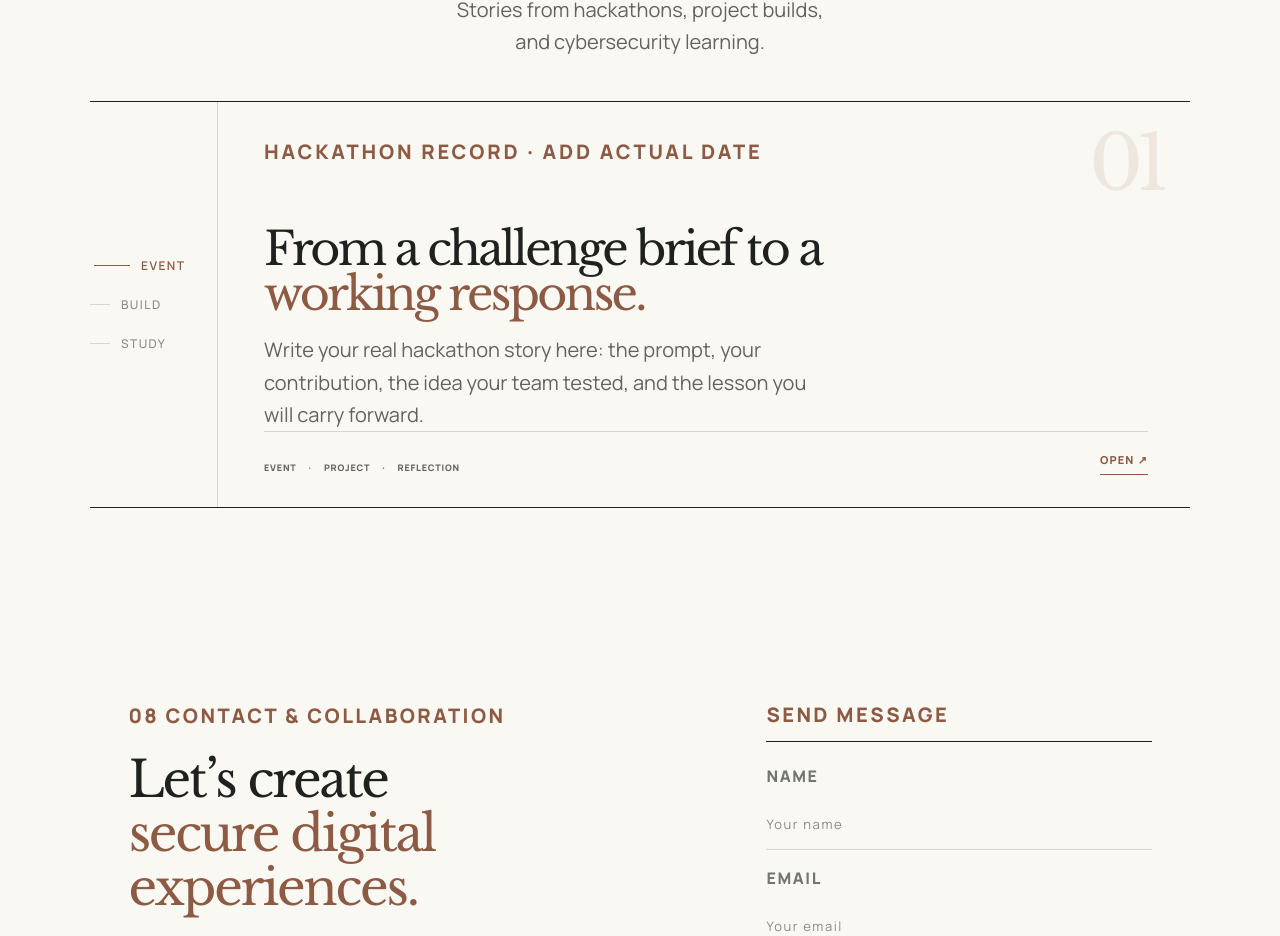
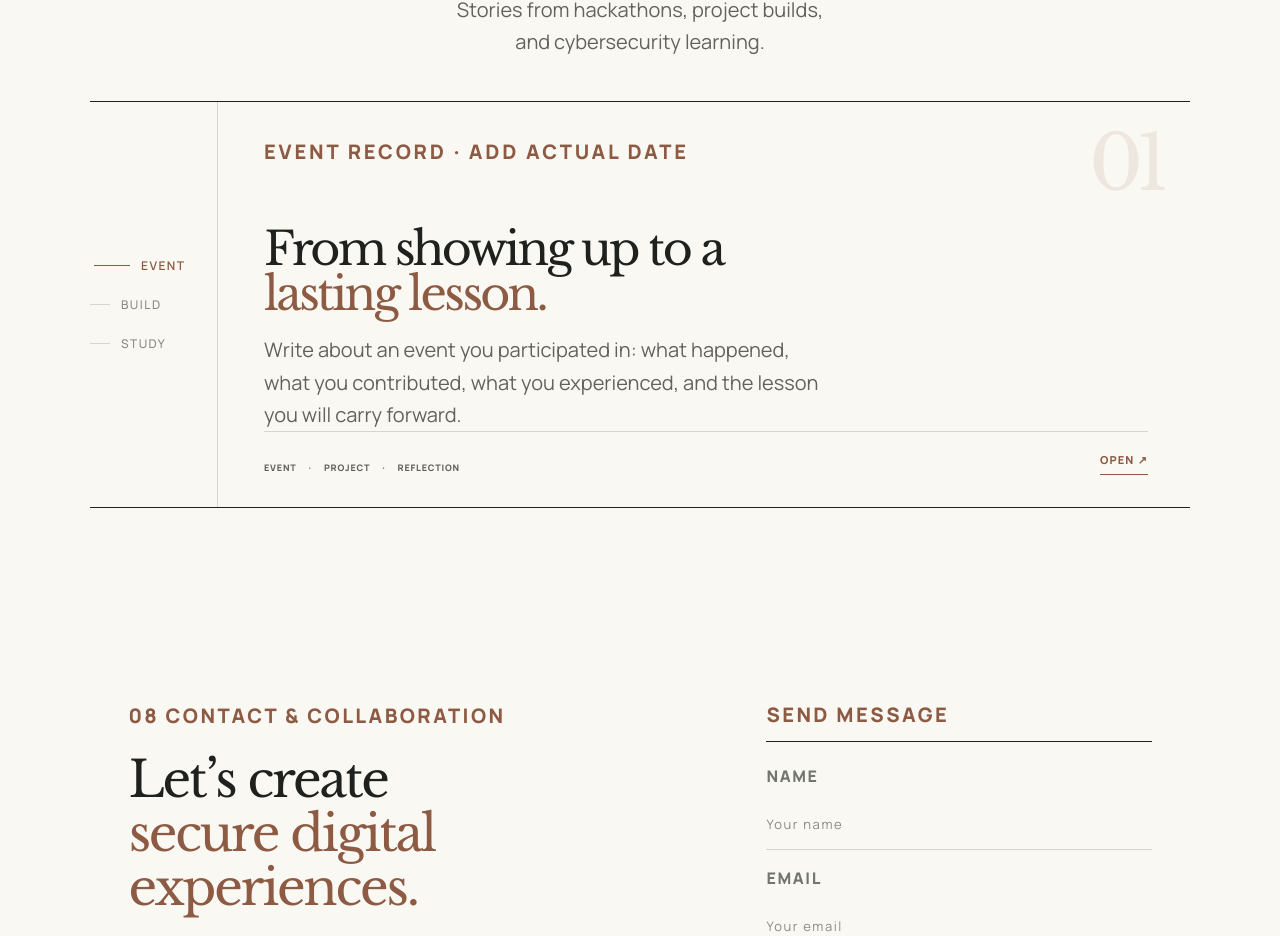
Before and after one commit to avinashk08408/Avinash-portfolio, a React (Vite) app: page / in a window 1280 px wide. Shown: the part 7157-8093 px from the top of the page. Built offline with nearby package versions, Linux system fonts and the light colour scheme; a web font is replaced by a local one.

Commit message:
Make event record copy more general

```diff
--- a/src/components/Activity/Activity.jsx
+++ b/src/components/Activity/Activity.jsx
@@ -7,12 +7,12 @@ const records = [
   {
     id: "event",
     menuLabel: "EVENT",
-    category: "HACKATHON RECORD",
+    category: "EVENT RECORD",
     date: "ADD ACTUAL DATE",
-    titleStart: "From a challenge brief to a",
-    titleAccent: "working response.",
+    titleStart: "From showing up to a",
+    titleAccent: "lasting lesson.",
     description:
-      "Write your real hackathon story here: the prompt, your contribution, the idea your team tested, and the lesson you will carry forward.",
+      "Write about an event you participated in: what happened, what you contributed, what you experienced, and the lesson you will carry forward.",
     tags: ["EVENT", "PROJECT", "REFLECTION"],
     readUrl: `${baseUrl}records.html?category=events`,
   },
```
